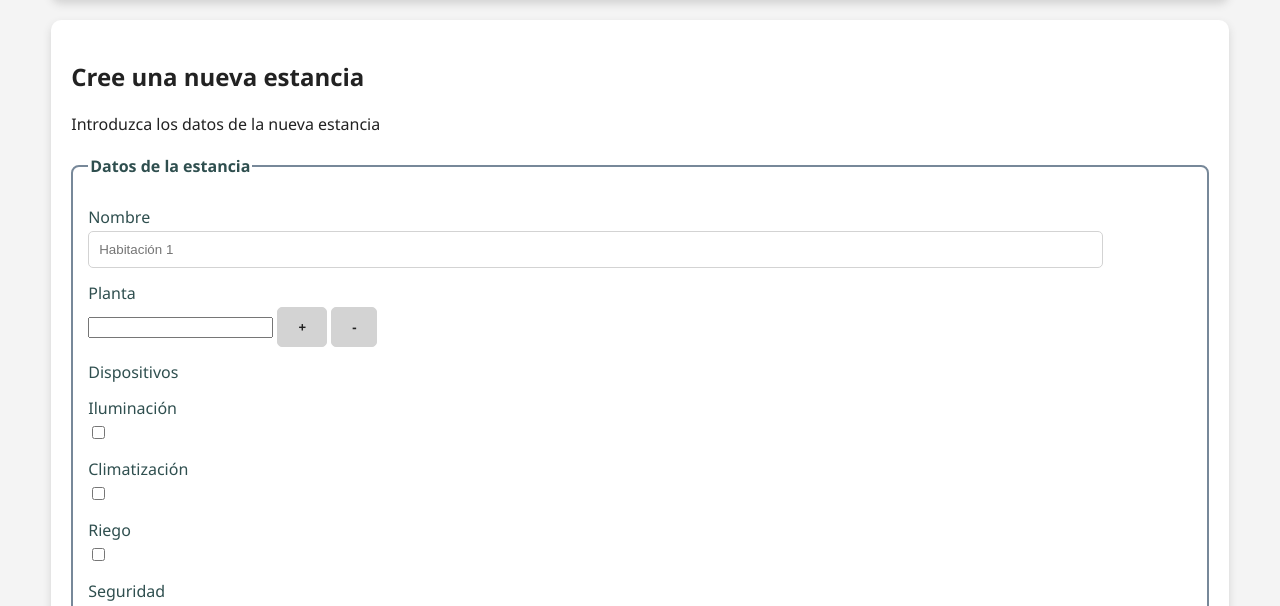
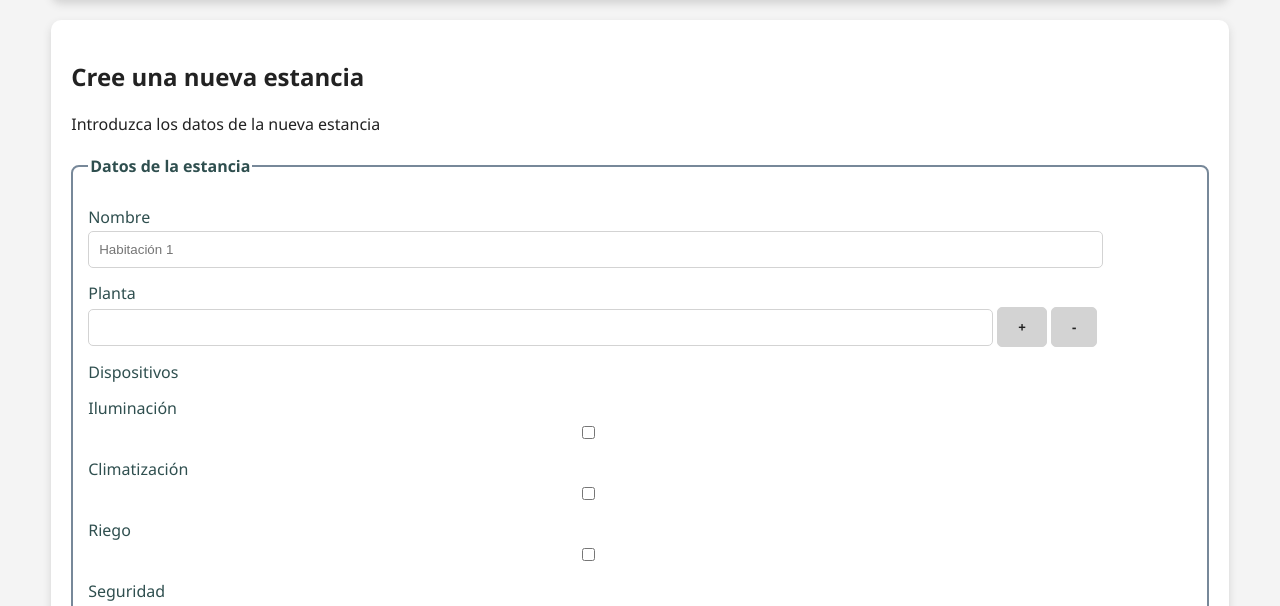
Before and after one commit to jmfernandezfreige/casaInteligente, a plain HTML site: page estancia-form.html in a window 1280 px wide. Shown: the part 185-791 px from the top of the page. Drawn offline with Linux system fonts and the light colour scheme.

Commit message:
Correccion estilos

```diff
--- a/style_casas.css
+++ b/style_casas.css
@@ -153,18 +153,18 @@ article:hover {
     gap: 10px;
 }
 
-.formulario input[type="text"],
-.formulario input[type="password"],
-.formulario input[type="email"] {
+.formulario input {
     width: 90%;
     border: 1px solid lightgray;
     border-radius: 5px;
     padding: 10px;
 }
 
-.formulario input[type="text"]:focus,
-.formulario input[type="password"]:focus,
-.formulario input[type="email"]:focus {
+.formulario input[type="number"] {
+    width: 80%;
+}
+
+.formulario input:focus {
     border-color: #844;
     outline: none;
     box-shadow: 0 0 5px #844;
```
